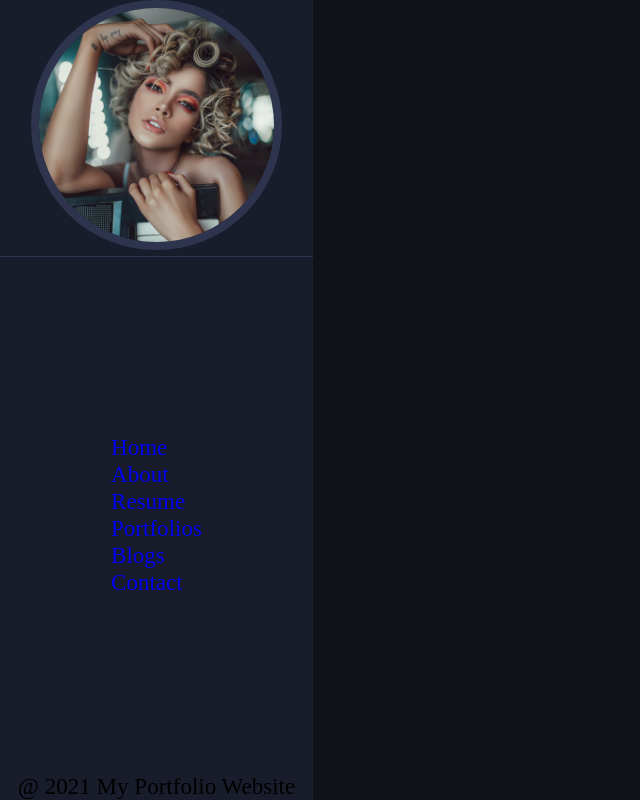
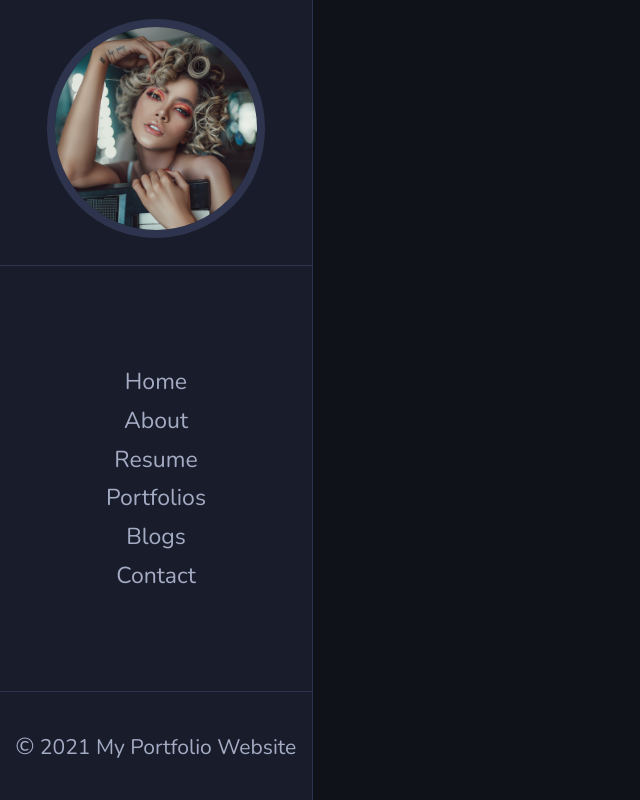
Before and after one commit to skiran017/portfolio, a React (Create React App) app: page / in a window 1280 px wide. Shown: the whole page, without its empty margins (0-640 px from the left). Built offline with nearby package versions, Linux system fonts and the light colour scheme.

Commit message:
side bar complete

```diff
--- a/public/index.html
+++ b/public/index.html
@@ -15,6 +15,12 @@
       user's mobile device or desktop. See https://developers.google.com/web/fundamentals/web-app-manifest/
     -->
     <link rel="manifest" href="%PUBLIC_URL%/manifest.json" />
+    <link rel="preconnect" href="https://fonts.googleapis.com" />
+    <link rel="preconnect" href="https://fonts.gstatic.com" crossorigin />
+    <link
+      href="https://fonts.googleapis.com/css2?family=Nunito:wght@200;300;400;600&display=swap"
+      rel="stylesheet"
+    />
     <!--
       Notice the use of %PUBLIC_URL% in the tags above.
       It will be replaced with the URL of the `public` folder during the build.
--- a/src/Components/Navigation.js
+++ b/src/Components/Navigation.js
@@ -43,7 +43,9 @@ function Navigation() {
         </li>
       </ul>
       <footer className="footer">
-        <p>@ 2021 My Portfolio Website</p>
+        <p>
+          <span>&copy;</span> 2021 My Portfolio Website
+        </p>
       </footer>
     </NavigationStyled>
   );
@@ -56,15 +58,66 @@ const NavigationStyled = styled.nav`
   align-items: center;
   height: 100%;
   width: 100%;
+  border-right: 1px solid var(--border-color);
 
   .avatar {
     width: 100%;
     border-bottom: 1px solid var(--border-color);
     text-align: center;
+    padding: 1rem 0;
+
     img {
-      width: 80%;
+      width: 70%;
       border-radius: 50%;
       border: 8px solid var(--border-color);
+    }
+  }
+
+  .nav-items {
+    width: 100%;
+    text-align: center;
+    .active-class {
+      background-color: var(--primary-color);
+    }
+    li {
+      display: block;
+      a {
+        display: block;
+        padding: 0.2rem 0;
+        position: relative;
+        transition: all 0.4s ease-in-out;
+        z-index: 10;
+        &:hover {
+          cursor: pointer;
+        }
+        &::before {
+          content: '';
+          position: absolute;
+          bottom: 0;
+          left: 0;
+          width: 0;
+          height: 50%;
+          background-color: var(--primary-color);
+          transition: All 0.4s cubic-bezier(1, -0.2, 0.25, 0.95);
+          z-index: -1;
+          opacity: 0.21;
+        }
+      }
+      /* highlight effect on hover */
+      a:hover::before {
+        width: 100%;
+        height: 100%;
+      }
+    }
+  }
+  footer {
+    border-top: 1px solid var(--border-color);
+    width: 100%;
+    p {
+      padding: 2rem 0;
+      font-size: 1.1rem;
+      display: block;
+      text-align: center;
     }
   }
 `;
--- a/src/styles/GlobalStyles.js
+++ b/src/styles/GlobalStyles.js
@@ -65,13 +65,21 @@ ${
   box-sizing: border-box;
   font-size: 1.2rem;
   list-style: none;
-  text-decoration: none
+  text-decoration: none;
+  font-family: 'Nunito', sans-serif;
+  font-size: 1.2rem;
 }
 
 body{
 
   background-color: var(--background-dark-color) ;
+  color: var(--font-light-color);
 
+}
+a{
+  font-family: inherit;
+  color: inherit;
+  font-size: inherit;
 }
 `;
 
```
